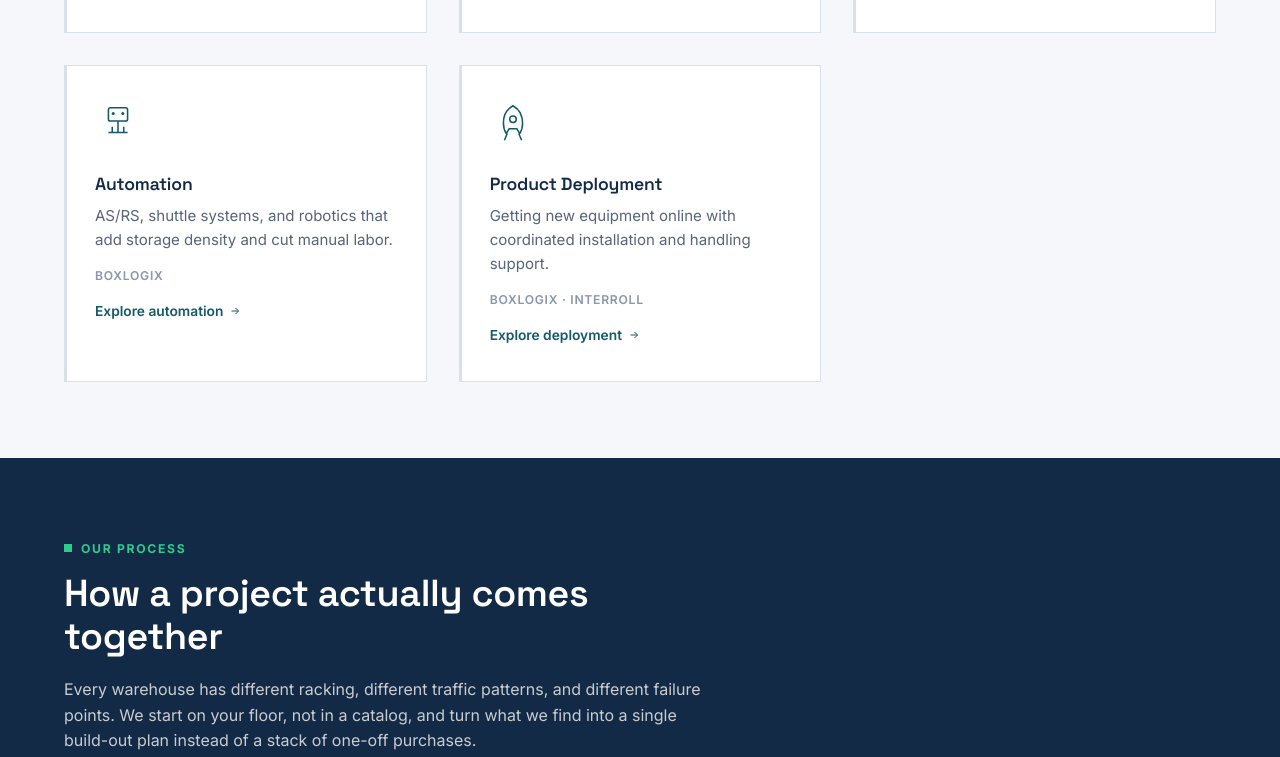
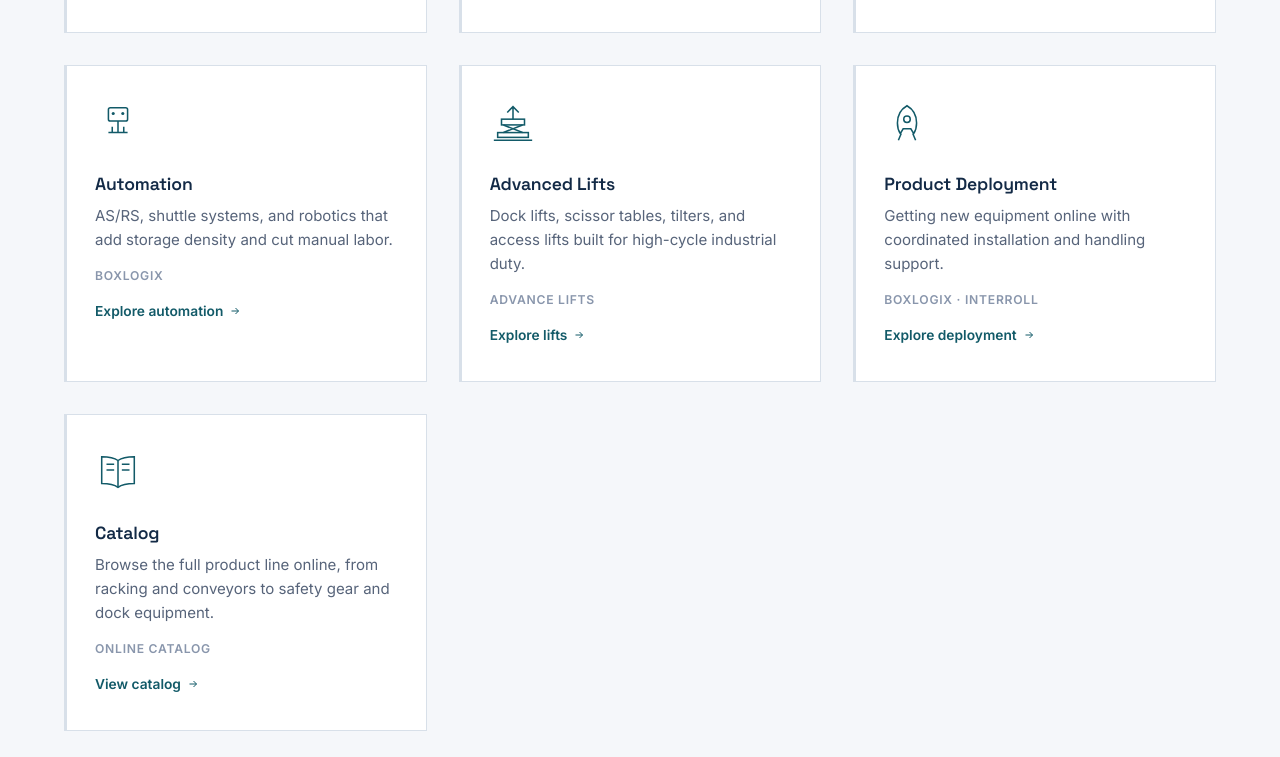
Before and after one commit to mardinyadegar/twinpickrack, a plain HTML site: page draft/index-future.html in a window 1280 px wide. Shown: the part 1693-2450 px from the top of the page. Drawn offline with Linux system fonts and the light colour scheme.

Commit message:
Make updates during call with John

```diff
--- a/draft/index-future.html
+++ b/draft/index-future.html
@@ -305,12 +305,30 @@
             <svg viewBox="0 0 24 24" fill="none" stroke="currentColor" stroke-width="2"><path d="M5 12h14M13 6l6 6-6 6"/></svg>
           </span>
         </a>
+        <a class="service-card reveal" href="../advanced-lifts.html">
+          <svg class="service-icon" viewBox="0 0 48 48" fill="none" stroke="currentColor" stroke-width="1.6"><path d="M4 42h40"/><rect x="8" y="34" width="32" height="5"/><path d="M14 34l20-8M14 26l20 8"/><rect x="12" y="20" width="24" height="6"/><path d="M24 20V8M18 13l6-6 6 6"/></svg>
+          <h3>Advanced Lifts</h3>
+          <p>Dock lifts, scissor tables, tilters, and access lifts built for high-cycle industrial duty.</p>
+          <span class="service-partners">Advance Lifts</span>
+          <span class="service-more">Explore lifts
+            <svg viewBox="0 0 24 24" fill="none" stroke="currentColor" stroke-width="2"><path d="M5 12h14M13 6l6 6-6 6"/></svg>
+          </span>
+        </a>
         <a class="service-card reveal" href="../product-deployment.html">
           <svg class="service-icon" viewBox="0 0 48 48" fill="none" stroke="currentColor" stroke-width="1.6"><path d="M24 6c7 4 10 10 10 18 0 4-1 8-3 11l-3-5h-8l-3 5c-2-3-3-7-3-11 0-8 3-14 10-18z"/><circle cx="24" cy="20" r="3.4"/><path d="M18 35l-3 7M30 35l3 7"/></svg>
           <h3>Product Deployment</h3>
           <p>Getting new equipment online with coordinated installation and handling support.</p>
           <span class="service-partners">BoxLogix &middot; Interroll</span>
           <span class="service-more">Explore deployment
+            <svg viewBox="0 0 24 24" fill="none" stroke="currentColor" stroke-width="2"><path d="M5 12h14M13 6l6 6-6 6"/></svg>
+          </span>
+        </a>
+        <a class="service-card reveal" href="https://www.theonlinecatalog.com/twinpickrack" target="_blank" rel="noopener noreferrer">
+          <svg class="service-icon" viewBox="0 0 48 48" fill="none" stroke="currentColor" stroke-width="1.6"><path d="M24 12c-4-3-10-4-17-4v28c7 0 13 1 17 4 4-3 10-4 17-4V8c-7 0-13 1-17 4z"/><path d="M24 12v28M12 16h8M12 22h8M28 16h8M28 22h8"/></svg>
+          <h3>Catalog</h3>
+          <p>Browse the full product line online, from racking and conveyors to safety gear and dock equipment.</p>
+          <span class="service-partners">Online Catalog</span>
+          <span class="service-more">View catalog
             <svg viewBox="0 0 24 24" fill="none" stroke="currentColor" stroke-width="2"><path d="M5 12h14M13 6l6 6-6 6"/></svg>
           </span>
         </a>
```
Also changed, not shown: keg-rack.html (+1 -1 lines), storage-systems.html (+1 -1 lines), assets/images/storageSystems/kegRack.jpg (added).
